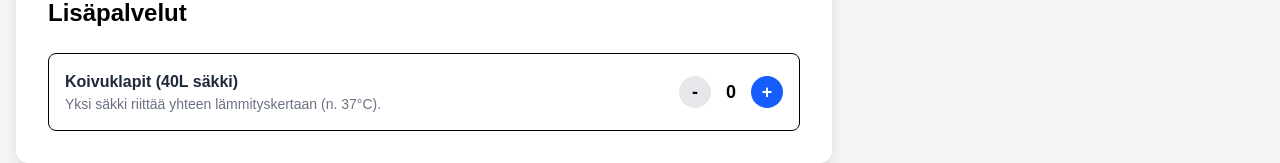
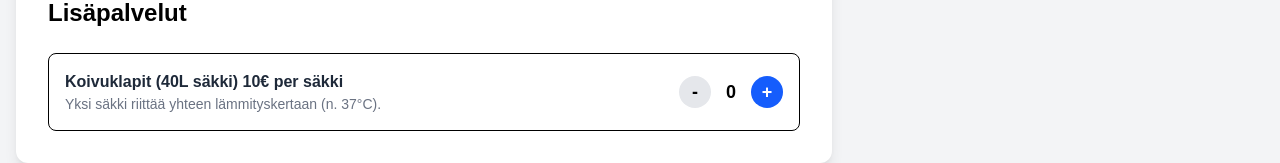
Before and after one commit to OskaNiiranen/paljuvaraus, a Next.js app: page /kassa in a window 1280 px wide. Shown: the part 719-882 px from the top of the page. Built offline with nearby package versions, Linux system fonts and the light colour scheme.

Commit message:
Koivuklapit hinta

```diff
--- a/app/kassa/page.tsx
+++ b/app/kassa/page.tsx
@@ -369,7 +369,7 @@ function KassaContent() {
                 <div className="flex justify-between items-center">
                   <div>
                     <h4 className="font-semibold text-gray-800">
-                      Koivuklapit (40L säkki)
+                      Koivuklapit (40L säkki) 10€ per säkki
                     </h4>
                     <p className="text-sm text-gray-500">
                       Yksi säkki riittää yhteen lämmityskertaan (n. 37°C).
@@ -478,8 +478,8 @@ function KassaContent() {
                 {isSubmitting
                   ? "Lähetetään..."
                   : isCheckingDistance
-                  ? "Tarkistetaan..."
-                  : "Lähetä varauspyyntö"}
+                    ? "Tarkistetaan..."
+                    : "Lähetä varauspyyntö"}
               </button>
               <p className="text-xs text-gray-500 mt-4 text-center">
                 Vahvistamme varauksen ja lähetämme maksuohjeet sähköpostiisi.
```
